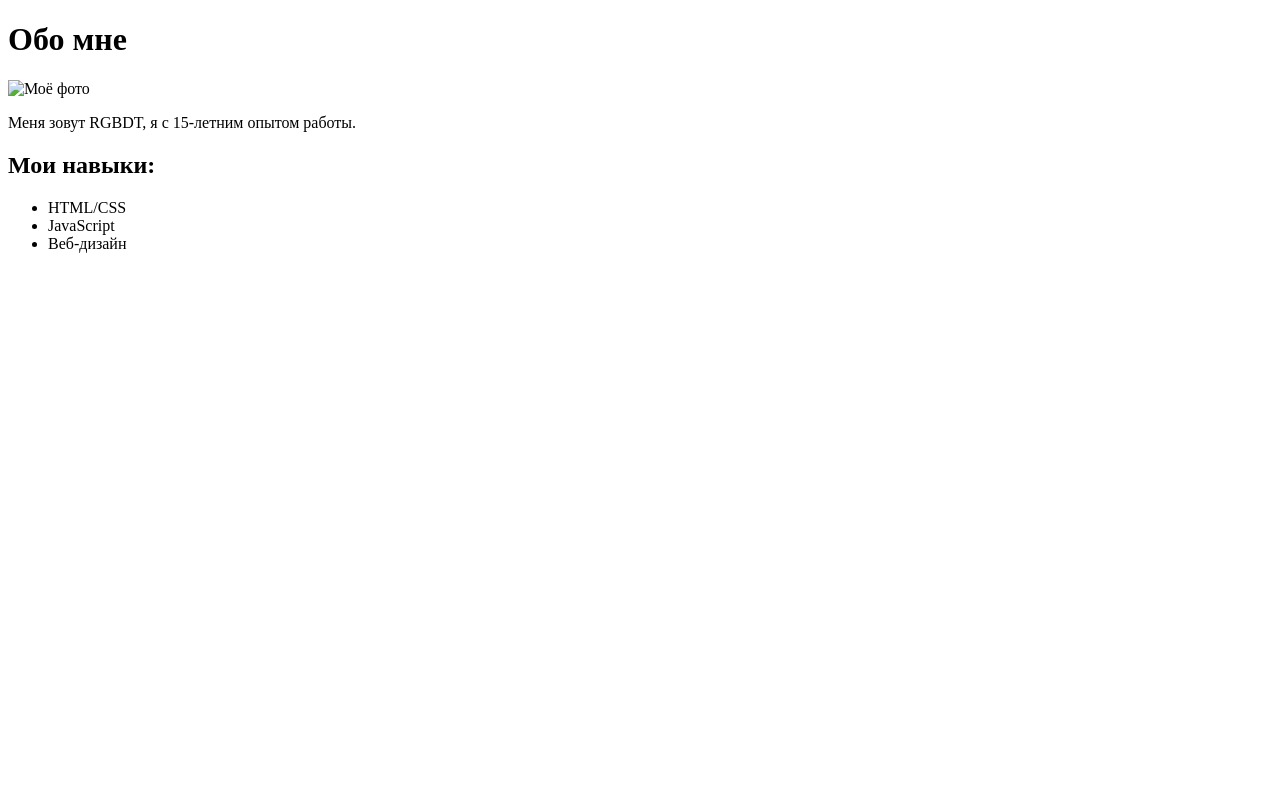
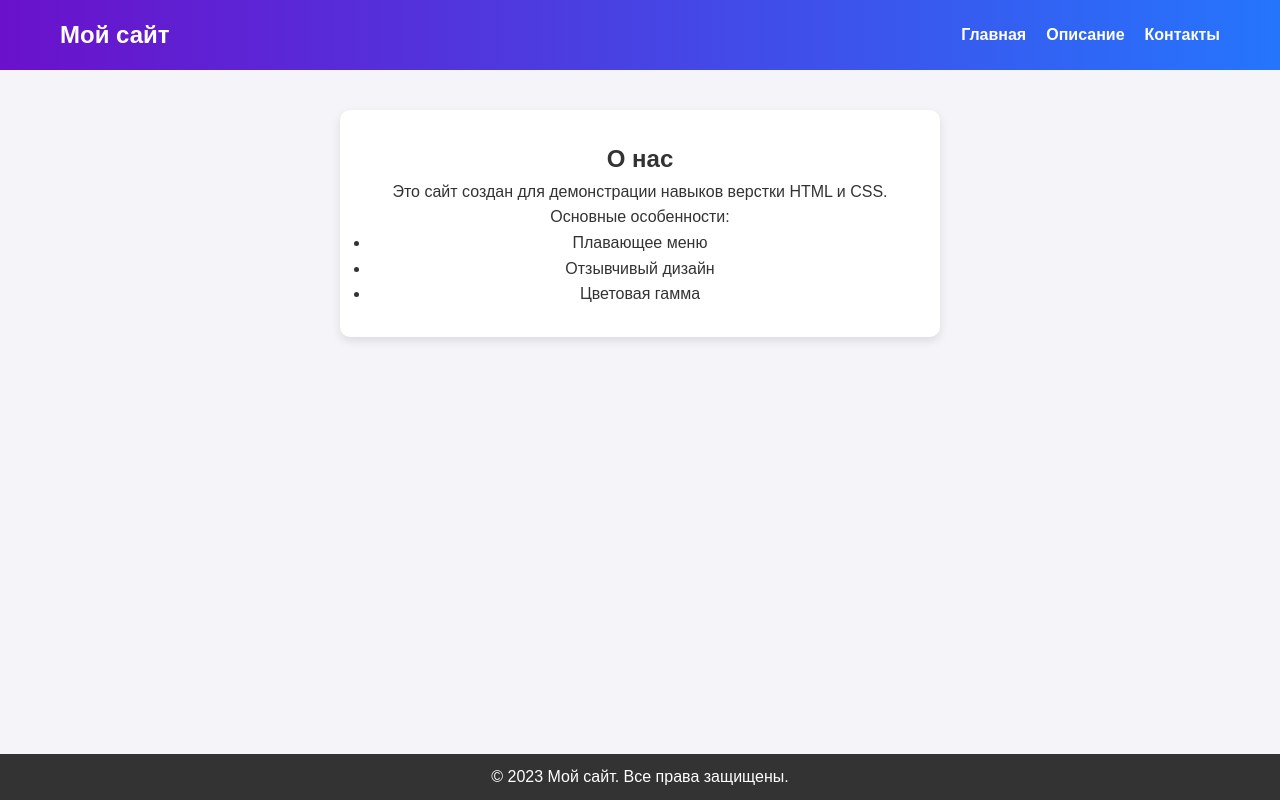
Before and after one commit to RGBDT/RGBDT, a plain HTML site: page about.html in a window 1280 px wide. Drawn offline with Linux system fonts and the light colour scheme.

Commit message:
Add files via upload

```diff
--- a/about.html
+++ b/about.html
@@ -3,29 +3,39 @@
 <head>
     <meta charset="UTF-8">
     <meta name="viewport" content="width=device-width, initial-scale=1.0">
-    <title>Обо мне</title>
-    <link rel="stylesheet" href="css/style.css">
+    <title>Описание</title>
+    <link rel="stylesheet" href="style.css">
 </head>
 <body>
-    <div id="navbar"></div>
+    <!-- Header -->
+    <header>
+        <nav class="navbar">
+            <div class="logo">Мой сайт</div>
+            <ul class="menu">
+                <li><a href="index.html">Главная</a></li>
+                <li><a href="about.html">Описание</a></li>
+                <li><a href="contacts.html">Контакты</a></li>
+            </ul>
+        </nav>
+    </header>
 
-    <main class="container">
-        <div class="card">
-            <h1 class="page-title">Обо мне</h1>
-            <img src="images/about.jpg" alt="Моё фото" class="centered-image">
-            <p>Меня зовут RGBDT, я с 15-летним опытом работы.</p>
-            <h2>Мои навыки:</h2>
+    <!-- Main Content -->
+    <main>
+        <section class="about-section">
+            <h2>О нас</h2>
+            <p>Это сайт создан для демонстрации навыков верстки HTML и CSS.</p>
+            <p>Основные особенности:</p>
             <ul>
-                <li>HTML/CSS</li>
-                <li>JavaScript</li>
-                <li>Веб-дизайн</li>
+                <li>Плавающее меню</li>
+                <li>Отзывчивый дизайн</li>
+                <li>Цветовая гамма</li>
             </ul>
-        </div>
+        </section>
     </main>
 
-    <div id="footer"></div>
-
-    <!-- Тот же скрипт что в index.html -->
-    <script src="js/main.js"></script>
+    <!-- Footer -->
+    <footer>
+        <p>&copy; 2023 Мой сайт. Все права защищены.</p>
+    </footer>
 </body>
 </html>
--- /dev/null
+++ b/style.css
@@ -0,0 +1,89 @@
+/* Общие стили */
+* {
+    margin: 0;
+    padding: 0;
+    box-sizing: border-box;
+}
+
+body {
+    font-family: Arial, sans-serif;
+    line-height: 1.6;
+    background-color: #f4f4f9;
+    color: #333;
+}
+
+/* Header */
+header {
+    background: linear-gradient(to right, #6a11cb, #2575fc);
+    color: white;
+    padding: 1rem 0;
+}
+
+.navbar {
+    display: flex;
+    justify-content: space-between;
+    align-items: center;
+    max-width: 1200px;
+    margin: 0 auto;
+    padding: 0 20px;
+}
+
+.logo {
+    font-size: 1.5rem;
+    font-weight: bold;
+}
+
+.menu {
+    list-style: none;
+    display: flex;
+}
+
+.menu li {
+    margin-left: 20px;
+}
+
+.menu a {
+    text-decoration: none;
+    color: white;
+    font-weight: bold;
+    transition: color 0.3s ease;
+}
+
+.menu a:hover {
+    color: #ffcc00;
+}
+
+/* Main Content */
+main {
+    padding: 20px;
+    text-align: center;
+}
+
+.hero {
+    background: #ffffff;
+    padding: 50px;
+    border-radius: 10px;
+    margin: 20px auto;
+    max-width: 600px;
+    box-shadow: 0 4px 10px rgba(0, 0, 0, 0.1);
+}
+
+.contact-section, .about-section {
+    background: #ffffff;
+    padding: 30px;
+    border-radius: 10px;
+    margin: 20px auto;
+    max-width: 600px;
+    box-shadow: 0 4px 10px rgba(0, 0, 0, 0.1);
+}
+
+/* Footer */
+footer {
+    background: #333;
+    color: white;
+    text-align: center;
+    padding: 10px 0;
+    position: fixed;
+    width: 100%;
+    bottom: 0;
+}
```
Also changed, not shown: contacts.html (+23 -15 lines), index.html (+22 -36 lines), 1 other file.
